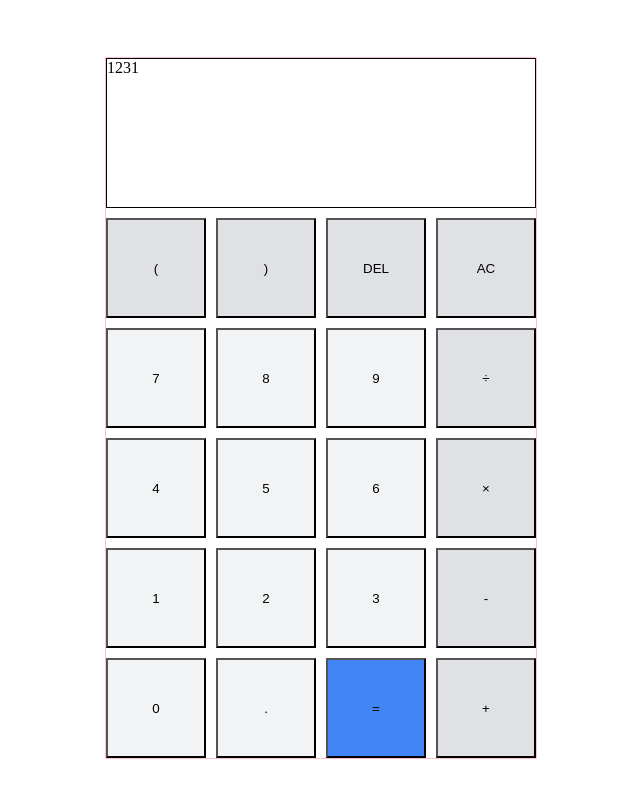
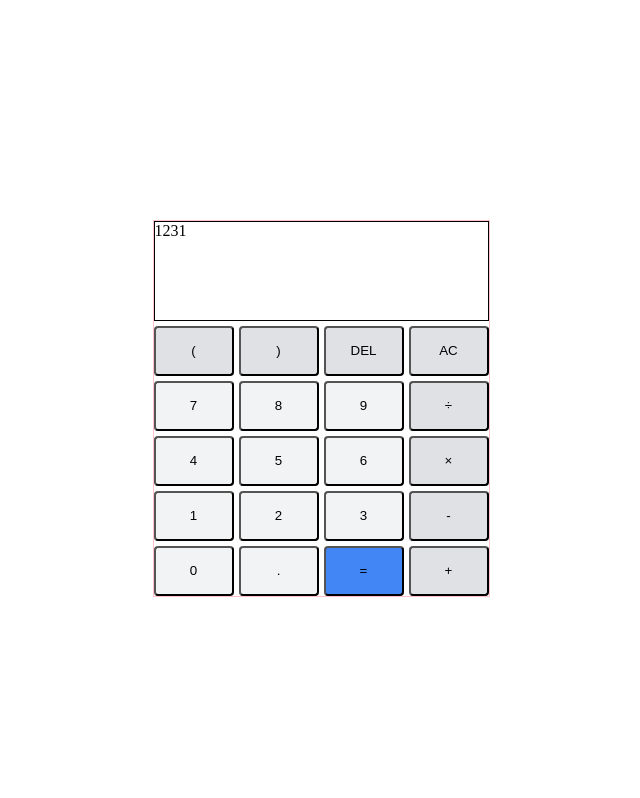
Before and after one commit to DaeguDude/calculator-redo, a plain HTML site: page grid/index.html in a window 1280 px wide. Shown: the whole page, without its empty margins (319-959 px from the left). Drawn offline with Linux system fonts and the light colour scheme.

Commit message:
Button styling

```diff
--- a/grid/index.html
+++ b/grid/index.html
@@ -18,13 +18,13 @@
     border: 1px solid pink;
 
     /* Define the columns and rows of the grid with the specific size. */
-    grid-template-columns: 100px 100px 100px 100px;
-    grid-template-rows: 150px 100px 100px 100px 100px 100px;
+    grid-template-columns: 80px 80px 80px 80px;
+    grid-template-rows: 100px 50px 50px 50px 50px 50px;
 
     /* Make a gap between grid items. You can think of this as setting the
     width of grid line, thus makes a gap between the items */
-    grid-column-gap: 10px;
-    grid-row-gap: 10px;
+    grid-column-gap: 5px;
+    grid-row-gap: 5px;
 
     grid-template-areas:
       "display display display display"
@@ -33,6 +33,11 @@
       "main main main operators"
       "main main main operators"
       "main main main operators"
+  }
+
+  /* All the buttons under grid-container */
+  div[id="grid-container"] > button {
+    border-radius: 4px;
   }
 
   .display {
@@ -49,8 +54,9 @@
     background: #e8eaeb;
   }
 
-  .item-b:active {
-    border-color: #bdc1c6;
+  .item-b:focus {
+    outline: none;
+    border-color: #bdc1c6 ;
   }
 
   /* (,), DEL, AC */
@@ -70,6 +76,13 @@
     background: #d7d9dd;
   }
 
+  /* c - (,), DEL, AC */
+  /* d - +, -, x, ÷ */
+  .item-c:focus,
+  .item-d:focus {
+    outline: none;
+    border-color: #9aa0a6;
+  }
 
 
 
@@ -169,6 +182,7 @@
   }
 
   #equal:focus {
+    outline: none;
     border-color: #185abc;
   }
 
```
Also changed, not shown: 1 other file.
